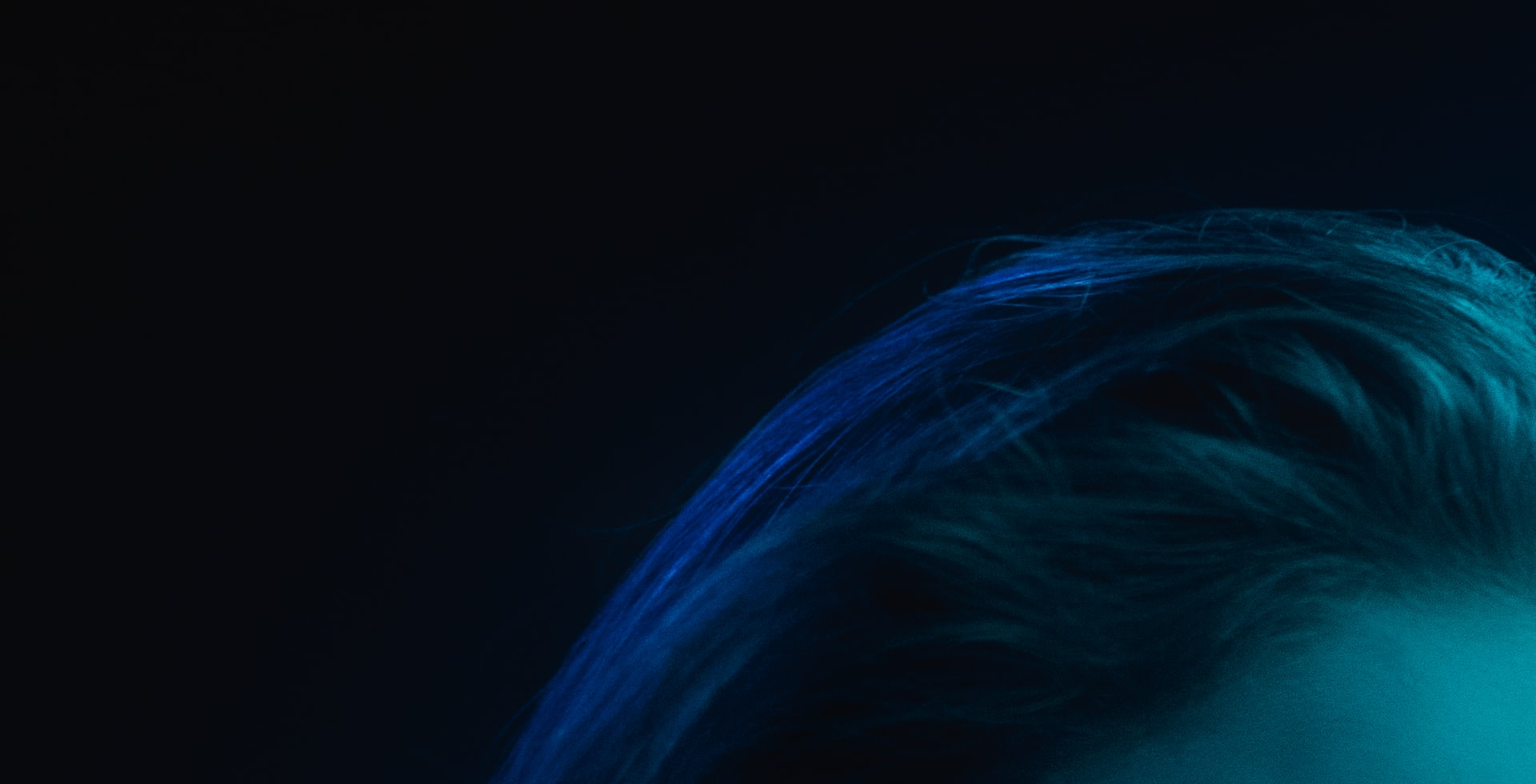
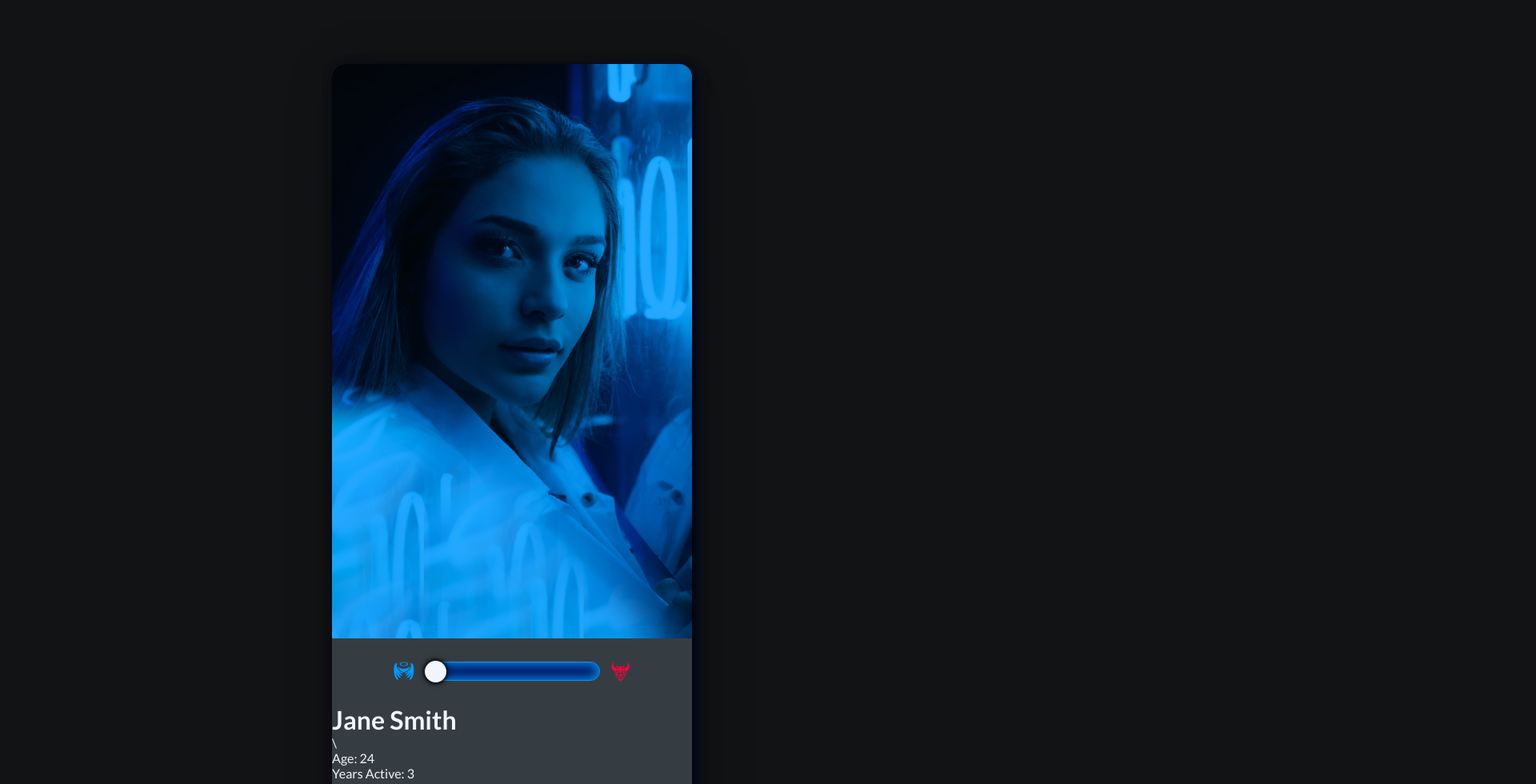
Before and after one commit to BorofskyDev/model-card-react, a React (Vite) app: page / in a window 1280 px wide. Shown: the top 980 px of the page at 80% size, 1920 px wide, since content can reach past the window. Built offline with nearby package versions, Linux system fonts and the light colour scheme.

Commit message:
completed card structure and header component

```diff
--- a/src/App.css
+++ b/src/App.css
@@ -1,4 +1,15 @@
 .card {
-  height: 80%;
-  max-width: 1
+  margin: 5em auto;
+  max-width: 450px;
+  /* max-height: 800px; */
+  display: flex;
+  flex-direction: column;
+  align-items: center;
+  justify-content: center;
+  background-color: #363d42;
+  overflow-x: hidden;
+  border-radius: 1em;
+  box-shadow: 0.25em 0.25em 0.8em 0.1em rgba(0, 0, 0, 0.8),
+    0.6em 0.6em 4em rgba(0, 0, 0, 0.3),
+    0.4em 0.4em 1em 0.1em rgba(0, 26, 101, 0.4);
 }
--- a/src/App.jsx
+++ b/src/App.jsx
@@ -1,15 +1,21 @@
 import { useState } from 'react';
 import './App.css';
-import Header from './components/Header';
-import Main from './components/Main';
+import Footer from './components/Footer/Footer';
+import Header from './components/Header/Header';
+import Main from './components/Main/Main';
 
 
 function App() {
+  const [redMode, setRedMode] = useState(false)
+  function toggleRedMode(){
+    setRedMode(prevState => !prevState)
+  }
+
   return (
     <main className="card">
-      <Header />
+      <Header redMode={redMode} toggleRedMode={toggleRedMode} />
       <Main />
-
+      <Footer />
     </main>
   );
 }
--- a/src/components/Footer.jsx
+++ /dev/null
@@ -1,5 +0,0 @@
-
-
-
-
-// Photos by https://unsplash.com/photos/COgbRUTvL-s
--- /dev/null
+++ b/src/components/Footer/Footer.jsx
@@ -0,0 +1,13 @@
+
+import React from 'react'
+
+export default function Footer() {
+  return (
+    <div>Footer</div>
+  )
+}
+
+
+
+
+// Photos by https://unsplash.com/photos/COgbRUTvL-s
--- a/src/components/Header.jsx
+++ /dev/null
@@ -1,24 +0,0 @@
-import { GiAngelOutfit, GiDevilMask } from 'react-icons/gi';
-import blue from '../images/blue.jpg';
-import red from '../images/red.jpg'
-
-export default function Header(props) {
-  return (
-    <header className="card__header">
-      <div className="card__image">
-        <img
-          src={props.redMode ? red : blue}
-          alt="woman looking at camera while blowing a bubblegum bubble"
-          className="card__image--photo"
-        />
-        <div className="header__toggler">
-          <GiAngelOutfit className='header__blue'/>
-          <div className="header__toggler--slider" onClick={props.toggleRedMode}>
-            <div className="header__toggler--circle"></div>
-          </div>
-          <GiDevilMask className='header__red' />
-        </div>
-      </div>
-    </header>
-  );
-}
--- /dev/null
+++ b/src/components/Header/Header.css
@@ -0,0 +1,58 @@
+
+
+.header {
+    display: flex;
+    flex-direction: column;
+    align-items: center;
+    justify-content: center;
+    width: 40em;
+    height: 50em
+}
+
+.header__image {
+    height: 100%;
+    width: 80%;
+    background-color: rgba(0, 154, 255, 0.85);
+    background-image: url(../../images/blue.jpg);
+    background-size: cover;
+    background-repeat: no-repeat;
+    background-blend-mode: multiply;
+}
+
+.header__toggler {
+    margin: 1em 0;
+    display: flex;
+    align-items: center;
+    font-size: 1.7rem;
+}
+
+.header__toggler--slider {
+    width: 8em;
+    height: 0.8125em;
+    background-color: #001A65;
+    border-radius: 2em;
+    margin-inline: 0.4375em;
+    cursor: pointer;
+    display: flex;
+    justify-content: flex-start;
+    align-items: center;
+    border: 1px solid #009AFF;
+    box-shadow: 0 0 0.375em 0.125em rgba(0, 154, 255, 0.8) inset;
+    box-sizing: content-box;
+}
+
+.header__toggler--circle {
+    height: 1em;
+    width: 1em;
+    background-color: #F0F5FF;
+    border-radius: 50%;
+    box-shadow: 0 0 4px 2px rgba(0,0,0,0.8), 0 0 10px 1px rgba(0,0,0,0.4);
+}
+
+.header__blue {
+    color: #009AFF;
+}
+
+.header__red {
+    color: #FF003A;
+}
--- /dev/null
+++ b/src/components/Header/Header.jsx
@@ -0,0 +1,18 @@
+import { GiAngelOutfit, GiDevilMask } from 'react-icons/gi';
+
+import './Header.css';
+
+export default function Header(props) {
+  return (
+    <header className="header">
+      <div className="header__image"></div>
+      <div className="header__toggler">
+        <GiAngelOutfit className="header__blue" />
+        <div className="header__toggler--slider" onClick={props.toggleRedMode}>
+          <div className="header__toggler--circle"></div>
+        </div>
+        <GiDevilMask className="header__red" />
+      </div>
+    </header>
+  );
+}
```
Also changed, not shown: src/components/Footer/Footer.css (added), src/components/Main/Main.css (added), src/components/Main/Main.jsx (renamed from src/components/Main.jsx).
